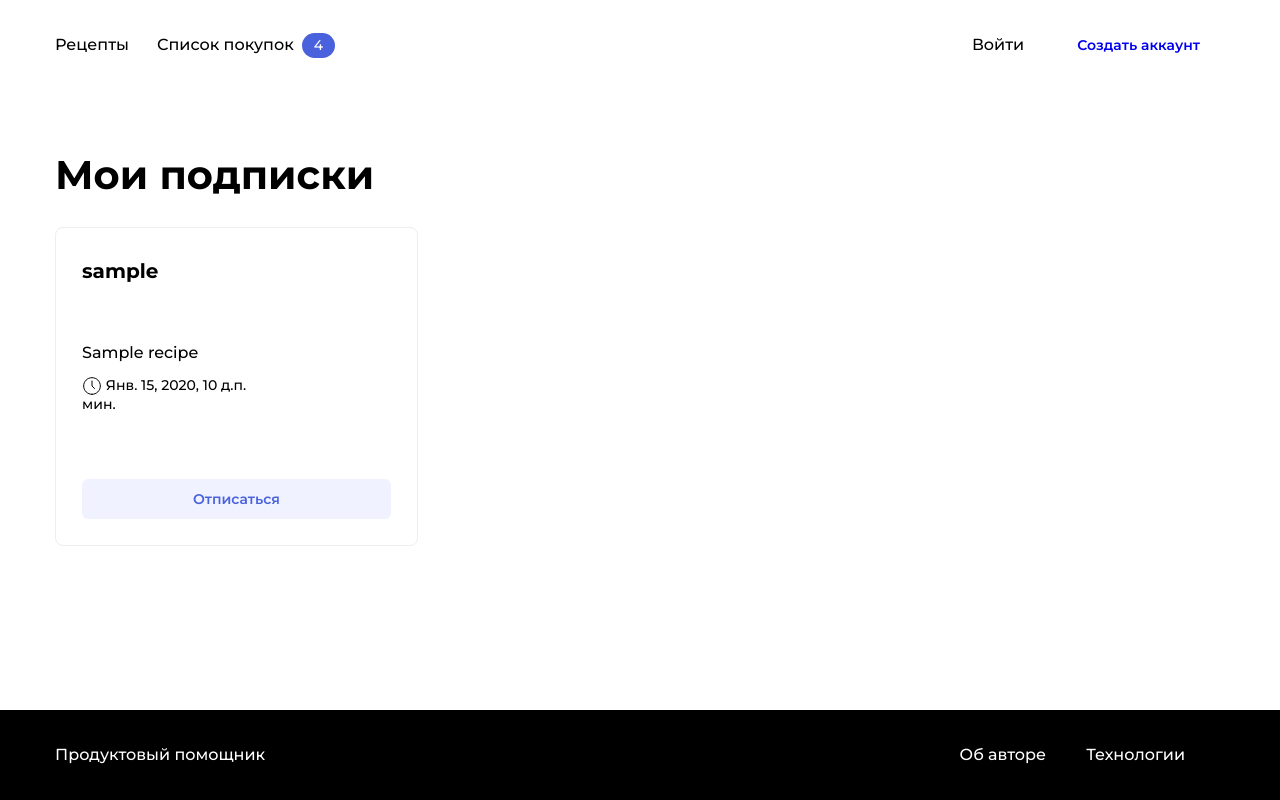
After one commit to makafonov/foodgram-project, a Django app: template templates/recipes/follow.html in a window 1280 px wide. The commit adds this page. Run offline with Django 3.2, Linux system fonts and the light colour scheme; the template is opened without the code that fills it: most values are stand-ins (such as "Sample title", 1, 10 or a date in 2020); parts of the project's set-up code (start-up, migrations or seed data) failed here and were passed over; some libraries are stand-ins or nearby versions.

Commit message:
Added a follow feature

```diff
--- a/apps/recipes/admin.py
+++ b/apps/recipes/admin.py
@@ -35,3 +35,8 @@ class RecipeAdmin(admin.ModelAdmin):
 @admin.register(models.Favorite)
 class FavoriteAdmin(admin.ModelAdmin):
     list_display = ('user', 'recipe')
+
+
+@admin.register(models.Follow)
+class FollowAdmin(admin.ModelAdmin):
+    list_display = ('user', 'author')
--- a/apps/recipes/models/__init__.py
+++ b/apps/recipes/models/__init__.py
@@ -1,4 +1,5 @@
 from apps.recipes.models.favorites import Favorite
+from apps.recipes.models.follow import Follow
 from apps.recipes.models.ingredients import Ingredient
 from apps.recipes.models.recipes import Recipe, RecipeIngredients
 from apps.recipes.models.tags import Tag
--- a/apps/recipes/urls.py
+++ b/apps/recipes/urls.py
@@ -8,6 +8,7 @@ urlpatterns = [
     path('', views.IndexView.as_view(), name='index'),
     path('new/', views.RecipeCreateView.as_view(), name='new'),
     path('favorites/', views.FavoriteView.as_view(), name='favorites'),
+    path('follow/', views.FollowView.as_view(), name='follow'),
     path(
         '<str:username>/<int:pk>/',
         views.RecipeView.as_view(),
--- a/templates/includes/nav.html
+++ b/templates/includes/nav.html
@@ -1,6 +1,7 @@
 {% url 'recipes:index' as index %}
 {% url 'recipes:new' as new %}
 {% url 'recipes:favorites' as favorites %}
+{% url 'recipes:follow' as follow %}
 {% url 'login' as url_login %}
 {% url 'signup' as url_signup %}
 {% url 'password_reset' as url_password_reset %}
@@ -16,7 +17,9 @@
                     <a href="{{ index }}" class="nav__link link">Рецепты</a>
             </li>
             {% if user.is_authenticated %}
-                <li class="nav__item"><a href="#" class="nav__link link">Мои подписки</a></li>
+                <li class="nav__item
+                    {% if request.path == follow %}nav__item_active{% endif %}
+                    "><a href="{{ follow }}" class="nav__link link">Мои подписки</a></li>
                 <li class="nav__item
                     {% if request.path == new %}nav__item_active{% endif %}
                     "><a href="{{ new }}" class="nav__link link">Создать рецепт</a></li>
--- /dev/null
+++ b/templates/recipes/follow.html
@@ -0,0 +1,24 @@
+{% extends 'base.html' %}
+{% load static %}
+{% block title %}Мои подписки{% endblock %}
+{% block css %}<link rel="stylesheet" href="{% static 'recipes/css/pages/myFollow.css' %}">{% endblock css %}
+
+{% block header_title %}Мои подписки{% endblock header_title %}
+{% block tags %}{% endblock tags %}
+{% block content %}
+    <div class="card-list">
+        {% for author in object_list %}
+            {% include 'recipes/includes/author_card.html' with author=author %}
+        {% endfor %}
+    </div>
+
+    {% if page_obj.has_other_pages %}
+        {% include 'recipes/includes/paginator.html' with items=page_obj paginator=paginator %}
+    {% endif %}
+{% endblock content %}
+
+{% block javascript %}
+    <script src="{% static 'recipes/js/components/MyFollow.js' %}"></script>
+    <script src="{% static 'recipes/js/components/Subscribe.js' %}"></script>
+    <script src="{% static 'recipes/js/myFollow.js' %}"></script>
+{% endblock javascript %}
--- /dev/null
+++ b/templates/recipes/includes/author_card.html
@@ -0,0 +1,23 @@
+<div class="card-user" data-author="{{ author.pk }}">
+    <div class="card-user__header">
+        <h2 class="card-user__title">{{ author.username}} </h2>
+    </div>
+    <div class="card-user__body">
+        <ul class="card-user__items">
+            {% for recipe in author.recipes.all|slice:":3" %}
+                <li class="card-user__item">
+                    {% include 'recipes/includes/recipe_preview.html' with recipe=recipe %}
+                </li>
+            {% endfor %}
+
+            {% if author.recipes.count > 3 %}
+                <li class="card-user__item">
+                    <a href="#" class="card-user__link link">Еще {{ author.recipes.count|add:"-3" }} рецептов...</a>
+                </li>
+            {% endif %}
+        </ul>
+    </div>
+    <div class="card-user__footer">
+        <button class="button button_style_light-blue button_size_auto" name="subscribe">Отписаться</button>
+    </div>
+</div>
--- /dev/null
+++ b/templates/recipes/includes/recipe_preview.html
@@ -0,0 +1,8 @@
+<div class="recipe">
+    {% load thumbnail %}
+    {% thumbnail recipe.image "500x500" crop="center" upscale=False as im %}
+        <img src="{{ im.url }}" alt="{{ recipe.name }}" class="recipe__image">
+    {% endthumbnail %}
+    <h3 class="recipe__title">{{ recipe.name }}</h3>
+    <p class="recipe__text"><span class="icon-time"></span> {{ recipe.cooking_time }} мин.</p>
+</div>
```
Also changed, not shown: apps/recipes/mixins.py (deleted, +0 -14 lines), apps/recipes/models/follow.py (added, +33 -0 lines), apps/recipes/views.py (+15 -3 lines), apps/recipes/migrations/0006_auto_20210123_0308.py (added).
